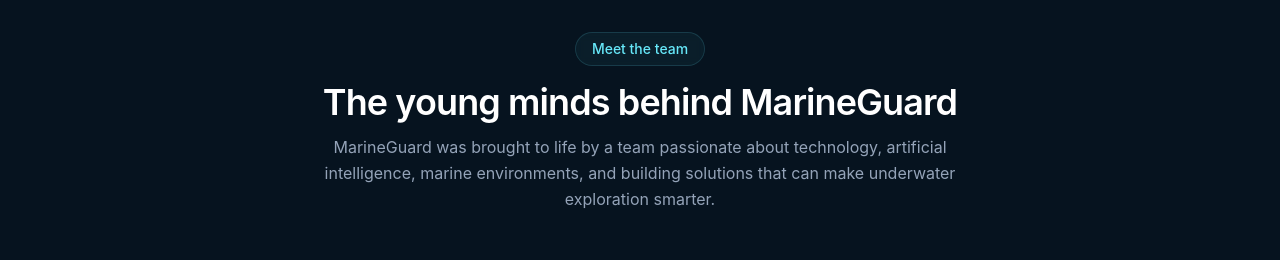
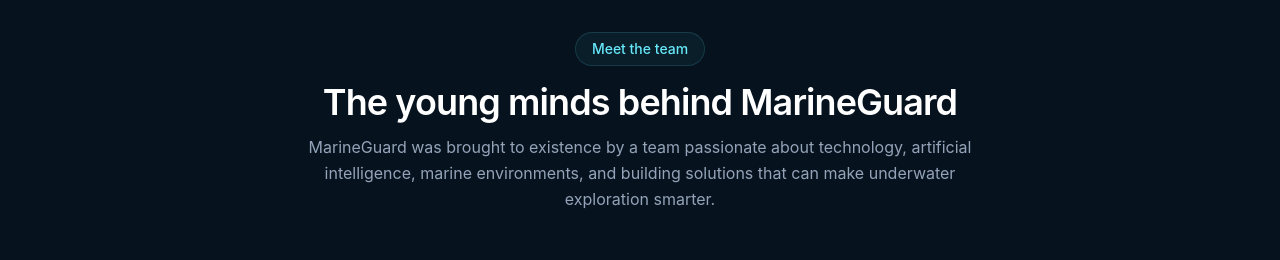
Before and after one commit to PratikWani8/MarineGuard, a React (Vite) app in the folder client/: page /about in a window 1280 px wide. Shown: the part 2080-2340 px from the top of the page. Built offline with nearby package versions, Linux system fonts and the light colour scheme; no server answers.

Commit message:
refactor: refine about page content

```diff
--- a/client/src/pages/About.jsx
+++ b/client/src/pages/About.jsx
@@ -300,7 +300,7 @@
               variants={fadeUp}
               className="mt-3 leading-relaxed text-slate-400"
             >
-              MarineGuard was brought to life by a team passionate
+              MarineGuard was brought to existence by a team passionate
               about technology, artificial intelligence, marine
               environments, and building solutions that can make
               underwater exploration smarter.
```
